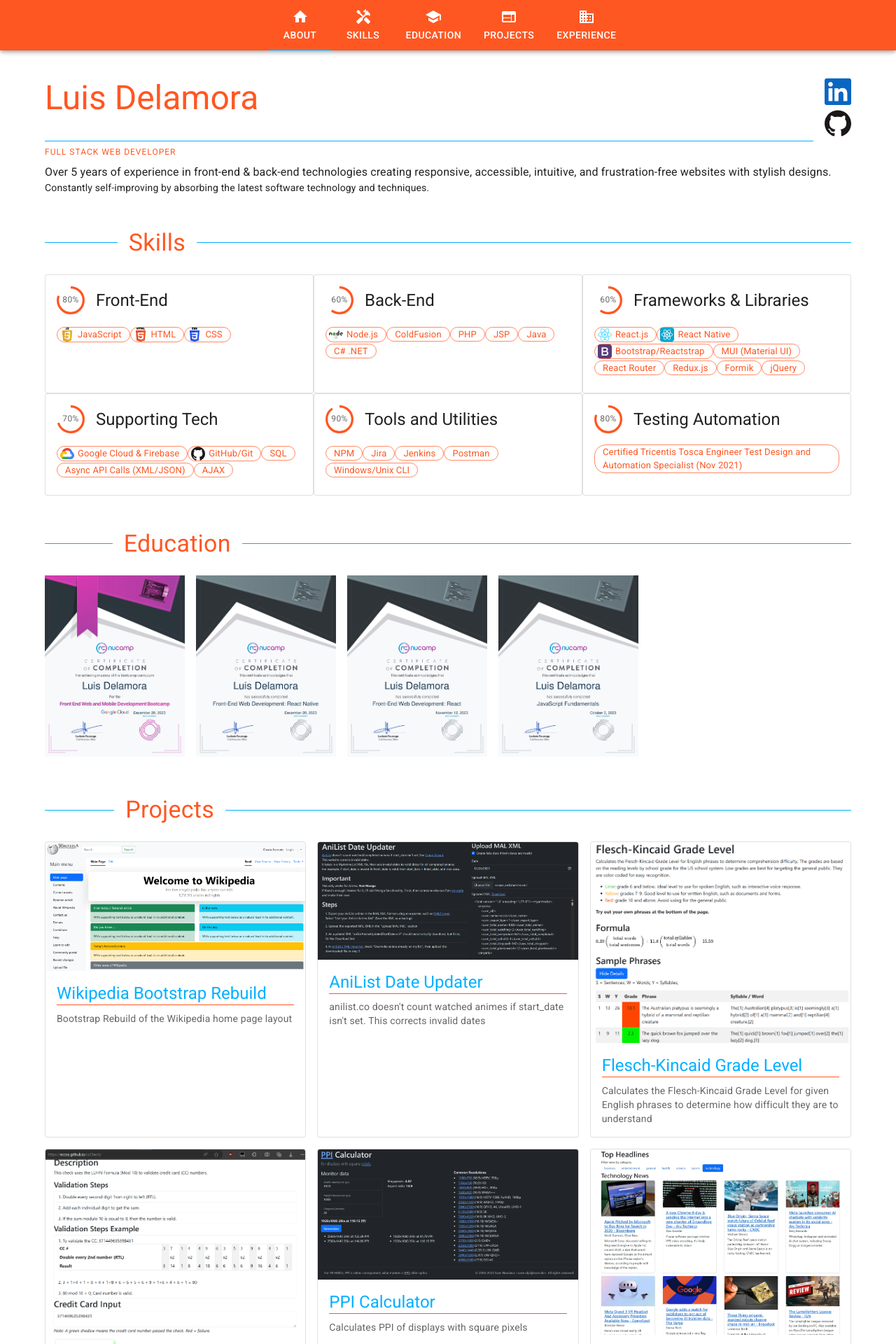
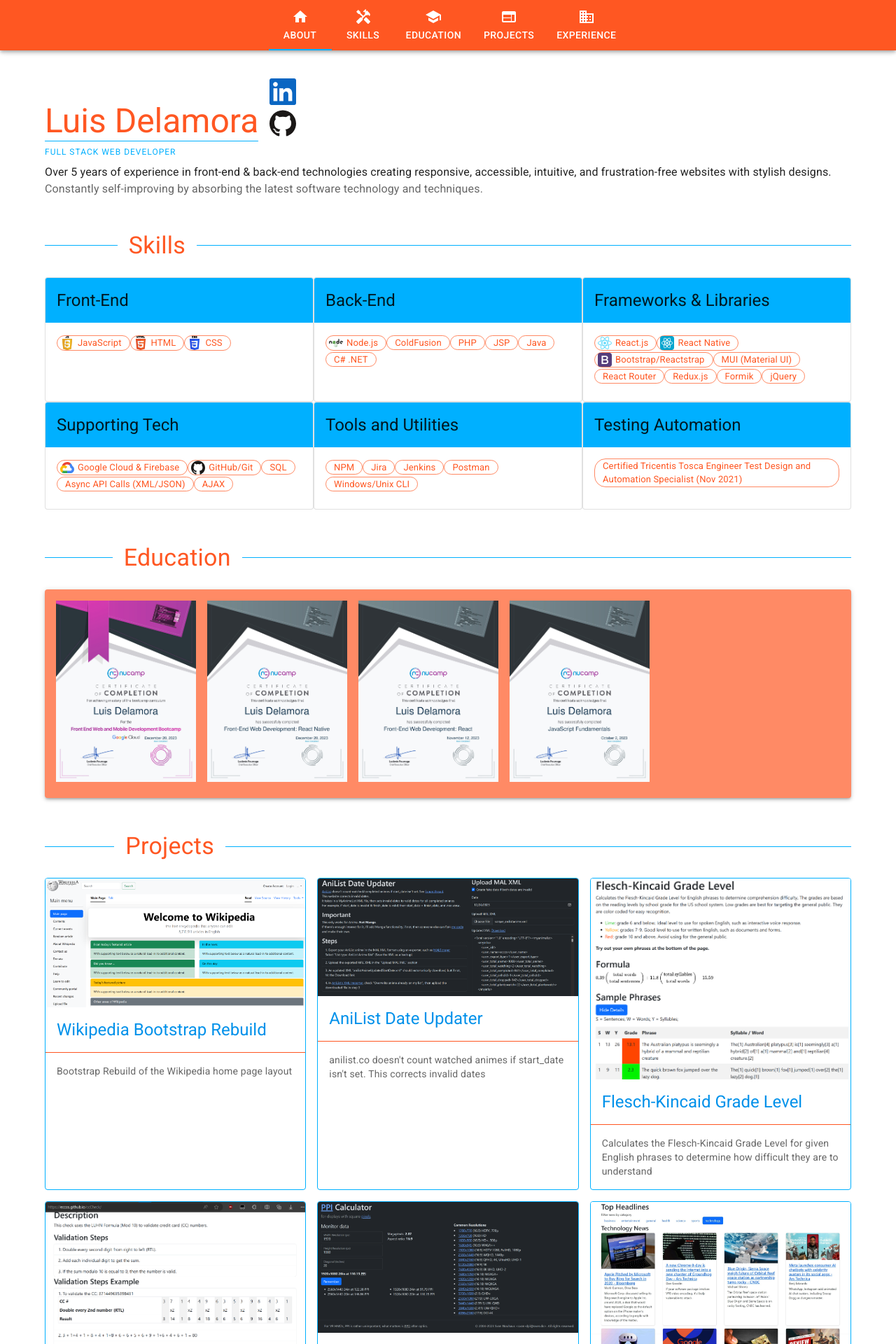
Before and after one commit to eccos/portfolio, a React (Create React App) app: page / in a window 1280 px wide. Shown: the top 1920 px of the page at 70% size. Built offline with nearby package versions, Linux system fonts and the light colour scheme; a web font is replaced by a local one.

Commit message:
refactor. replace theme w/ sx. minor cleanup. add color

```diff
--- a/src/App.js
+++ b/src/App.js
@@ -30,8 +30,8 @@ export default function App() {
   return (
     <>
       {!isSmallScreen && <FixedTopNav sections={sections} />}
-      <Container id="sections-container" sx={{ my: 5 }}>
-        {sections.map((section, i) => (
+      <Container id="sections-container" my={5}>
+        {sections.map((section) => (
           <section key={section.label} id={section.label}>
             <section.Component label={section.label} />
           </section>
--- a/src/components/SectionHeader.js
+++ b/src/components/SectionHeader.js
@@ -1,8 +1,6 @@
-import { Box, Typography, useTheme } from '@mui/material';
+import { Box, Typography } from '@mui/material';
 
 export default function SectionHeader({ children }) {
-  const theme = useTheme();
-
   return (
     <Box
       sx={{
@@ -16,20 +14,17 @@ export default function SectionHeader({ children }) {
         sx={{
           width: '10%',
           height: '1px',
-          backgroundColor: theme.palette.secondary.main,
+          bgcolor: 'secondary.main',
         }}
       ></Box>
-      <Typography
-        variant="h4"
-        sx={{ color: theme.palette.primary.main, mx: 2 }}
-      >
+      <Typography variant="h4" sx={{ mx: 2, color: 'primary.main' }}>
         {children}
       </Typography>
       <Box
         sx={{
           width: '90%',
           height: '1px',
-          backgroundColor: theme.palette.secondary.main,
+          bgcolor: 'secondary.main',
         }}
       ></Box>
     </Box>
--- a/src/sections/AboutSection.js
+++ b/src/sections/AboutSection.js
@@ -1,20 +1,20 @@
-import { Link, Stack, Typography, useTheme } from '@mui/material';
+import { Link, Stack, Typography } from '@mui/material';
 
 import GitHubLogo from '../app/assets/img/techLogos/logo-github.svg';
 import LinkedInLogo from '../app/assets/img/techLogos/logo-linkedin.png';
 
 export default function AboutSection() {
-  const theme = useTheme();
-
   return (
     <>
-      <Stack direction={'row'} spacing={2} marginTop={5}>
+      <Stack direction={'row'} spacing={2} mt={5}>
         <Typography
           variant="h3"
-          flex={1}
-          borderBottom={1}
-          borderColor={theme.palette.secondary.main}
-          color={theme.palette.primary.main}
+          sx={{
+            alignSelf: 'end',
+            color: 'primary.main',
+            borderBottom: 1,
+            borderColor: 'secondary.main',
+          }}
         >
           Luis Delamora
         </Typography>
@@ -32,7 +32,7 @@ export default function AboutSection() {
           </Link>
         </Stack>
       </Stack>
-      <Typography variant="overline" color={theme.palette.primary.main}>
+      <Typography variant="overline" sx={{ color: 'secondary.main' }}>
         Full Stack Web Developer
       </Typography>
       <Typography variant="body1">
@@ -40,7 +40,7 @@ export default function AboutSection() {
         responsive, accessible, intuitive, and frustration-free websites with
         stylish designs.
       </Typography>
-      <Typography variant="body2">
+      <Typography variant="body1" sx={{ color: 'text.secondary' }}>
         Constantly self-improving by absorbing the latest software technology
         and techniques.
       </Typography>
--- a/src/sections/EducationSection.js
+++ b/src/sections/EducationSection.js
@@ -1,4 +1,4 @@
-import { Link, Stack } from '@mui/material';
+import { Link, Paper, Stack } from '@mui/material';
 import { CERTS } from '../app/shared/CERTS';
 import SectionHeader from '../components/SectionHeader';
 
@@ -8,6 +8,7 @@ export default function EducationSection({ label }) {
   return (
     <>
       <SectionHeader>{label}</SectionHeader>
+      <Paper elevation={3} sx={{ padding: 2, bgcolor: 'primary.light' }}>
         <Stack direction="row" spacing={2} overflow={'auto'}>
           {certs.map((cert) => (
             <Link key={cert.img} href={cert.pdf} target="_blank">
@@ -20,6 +21,7 @@ export default function EducationSection({ label }) {
             </Link>
           ))}
         </Stack>
+      </Paper>
     </>
   );
 }
--- a/src/sections/ExperienceSection.js
+++ b/src/sections/ExperienceSection.js
@@ -7,6 +7,7 @@ import {
   TimelineOppositeContent,
   TimelineSeparator,
 } from '@mui/lab';
+import { Typography } from '@mui/material';
 import SectionHeader from '../components/SectionHeader';
 
 export default function ExperienceSection({ label }) {
@@ -17,11 +18,13 @@ export default function ExperienceSection({ label }) {
         {employmentData.map((data, i) => (
           <TimelineItem key={i}>
             <TimelineOppositeContent>
-              {data.dateStart} - {data.dateEnd} 📅
-              <br />
-              {data.position} 💻
-              <br />
-              {data.employer} 🏢
+              <Typography color={i % 2 === 0 ? 'primary' : 'secondary'}>
+                {data.position} 💻
+              </Typography>
+              <Typography>
+                {data.dateStart} - {data.dateEnd} 📅
+              </Typography>
+              <Typography color="text.secondary">{data.employer} 🏢</Typography>
             </TimelineOppositeContent>
             <TimelineSeparator>
               <TimelineDot
@@ -30,9 +33,7 @@ export default function ExperienceSection({ label }) {
               />
               <TimelineConnector />
             </TimelineSeparator>
-            <TimelineContent color="text.secondary">
-              🛠 {data.skills.join(', ')}
-            </TimelineContent>
+            <TimelineContent>🛠 {data.skills.join(', ')}</TimelineContent>
           </TimelineItem>
         ))}
       </Timeline>
--- a/src/sections/ProjectsSection.js
+++ b/src/sections/ProjectsSection.js
@@ -2,17 +2,16 @@ import {
   Card,
   CardActionArea,
   CardContent,
+  CardHeader,
   CardMedia,
   Grid,
   Typography,
-  useTheme,
 } from '@mui/material';
 import { PROJECTS } from '../app/shared/PROJECTS';
 import SectionHeader from '../components/SectionHeader';
 
 export default function ProjectsSection({ label }) {
   const projects = PROJECTS;
-  const theme = useTheme();
 
   return (
     <>
@@ -20,27 +19,35 @@ export default function ProjectsSection({ label }) {
       <Grid container spacing={2}>
         {projects.map((project) => (
           <Grid key={project.id} item xs="12" sm="6" lg="4">
-            <Card sx={{ minWidth: 275, height: '100%' }} variant="outlined">
+            <Card
+              variant="outlined"
+              sx={{
+                minWidth: 275,
+                height: '100%',
+                borderColor: 'secondary.main',
+              }}
+            >
               <CardActionArea href={project.githubUrl} sx={{ height: '100%' }}>
                 <CardMedia
                   component="img"
                   image={project.img}
                   alt={project.title}
                 />
-                <CardContent>
-                  <Typography
-                    gutterBottom
-                    variant="h5"
-                    component="div"
-                    color={theme.palette.secondary.main}
-                    borderBottom={1}
-                    borderColor={theme.palette.primary.main}
-                  >
-                    {project.title}
-                  </Typography>
-                  <Typography variant="body2" color="text.secondary">
-                    {project.descShort}
-                  </Typography>
+                <CardHeader
+                  title={project.title}
+                  sx={{
+                    color: 'secondary.dark',
+                    borderBottom: 1,
+                    borderColor: 'primary.main',
+                  }}
+                />
+                <CardContent
+                  sx={{
+                    color: 'text.secondary',
+                    height: '100%',
+                  }}
+                >
+                  <Typography variant="body2">{project.descShort}</Typography>
                 </CardContent>
               </CardActionArea>
             </Card>
--- a/src/sections/SkillsSection.js
+++ b/src/sections/SkillsSection.js
@@ -1,13 +1,4 @@
-import {
-  Box,
-  Card,
-  CardContent,
-  CircularProgress,
-  Stack,
-  Typography,
-  Chip,
-  Grid,
-} from '@mui/material';
+import { Card, CardContent, CardHeader, Chip, Grid } from '@mui/material';
 import SectionHeader from '../components/SectionHeader';
 
 import { ReactComponent as JsIcon } from '../app/assets/img/techLogos/logo-js.svg';
@@ -25,27 +16,45 @@ import { ReactComponent as GitHubIcon } from '../app/assets/img/techLogos/logo-g
 import { ReactComponent as MongoDbIcon } from '../app/assets/img/techLogos/logo-mongodb-leaf.svg';
 import { ReactComponent as VsCodeIcon } from '../app/assets/img/techLogos/logo-visual-studio-code.svg';
 
-function CircularProgressWithLabel(props) {
+export default function SkillsSection({ label }) {
   return (
-    <Box sx={{ position: 'relative', display: 'inline-flex' }}>
-      <CircularProgress variant="determinate" {...props} />
-      <Box
-        sx={{
-          top: 0,
-          left: 0,
-          bottom: 0,
-          right: 0,
-          position: 'absolute',
-          display: 'flex',
-          alignItems: 'center',
-          justifyContent: 'center',
-        }}
-      >
-        <Typography variant="caption" component="div" color="text.secondary">
-          {`${Math.round(props.value)}%`}
-        </Typography>
-      </Box>
-    </Box>
+    <>
+      <SectionHeader>{label}</SectionHeader>
+      <Grid container>
+        {skills.map((skill) => (
+          <Grid key={skill.name} item xs="12" sm="6" lg="4">
+            <Card variant="outlined" sx={{ minWidth: 275, height: '100%' }}>
+              <CardHeader
+                title={skill.name}
+                sx={{ bgcolor: 'secondary.main' }}
+              />
+              <CardContent>
+                {skill.technologies.map((tech) => (
+                  <Chip
+                    key={tech.name}
+                    variant="outlined"
+                    icon={tech.icon}
+                    label={tech.name}
+                    color="primary"
+                    sx={{
+                      height: 'auto',
+                      '& .MuiChip-label': {
+                        display: 'block',
+                        whiteSpace: 'normal',
+                      },
+                      '& .MuiChip-icon': {
+                        width: 20,
+                        height: 20,
+                      },
+                    }}
+                  />
+                ))}
+              </CardContent>
+            </Card>
+          </Grid>
+        ))}
+      </Grid>
+    </>
   );
 }
 
@@ -118,52 +127,3 @@ const skills = [
     experience: 80,
   },
 ];
-
-export default function SkillsSection({ label }) {
-  return (
-    <>
-      <SectionHeader>{label}</SectionHeader>
-      <Grid container>
-        {skills.map((skill) => (
-          <Grid key={skill.name} item xs="12" sm="6" lg="4">
-            <Card sx={{ minWidth: 275, height: '100%' }} variant="outlined">
-              <CardContent>
-                <Stack direction={'row'} alignItems={'center'} spacing={2}>
-                  <CircularProgressWithLabel
-                    variant="determinate"
-                    value={skill.experience}
-                  />
-                  <Typography variant="h5" component="div">
-                    {skill.name}
-                  </Typography>
-                </Stack>
-                <Typography sx={{ mt: 2 }} color="text.secondary">
-                  {skill.technologies.map((tech) => (
-                    <Chip
-                      key={tech.name}
-                      variant="outlined"
-                      color="primary"
-                      icon={tech.icon}
-                      label={tech.name}
-                      sx={{
-                        height: 'auto',
-                        '& .MuiChip-label': {
-                          display: 'block',
-                          whiteSpace: 'normal',
-                        },
-                        '& .MuiChip-icon': {
-                          width: 20,
-                          height: 20,
-                        },
-                      }}
-                    />
-                  ))}
-                </Typography>
-              </CardContent>
-            </Card>
-          </Grid>
-        ))}
-      </Grid>
-    </>
-  );
-}
```
Lines whose indentation alone changed are shown as unchanged.
